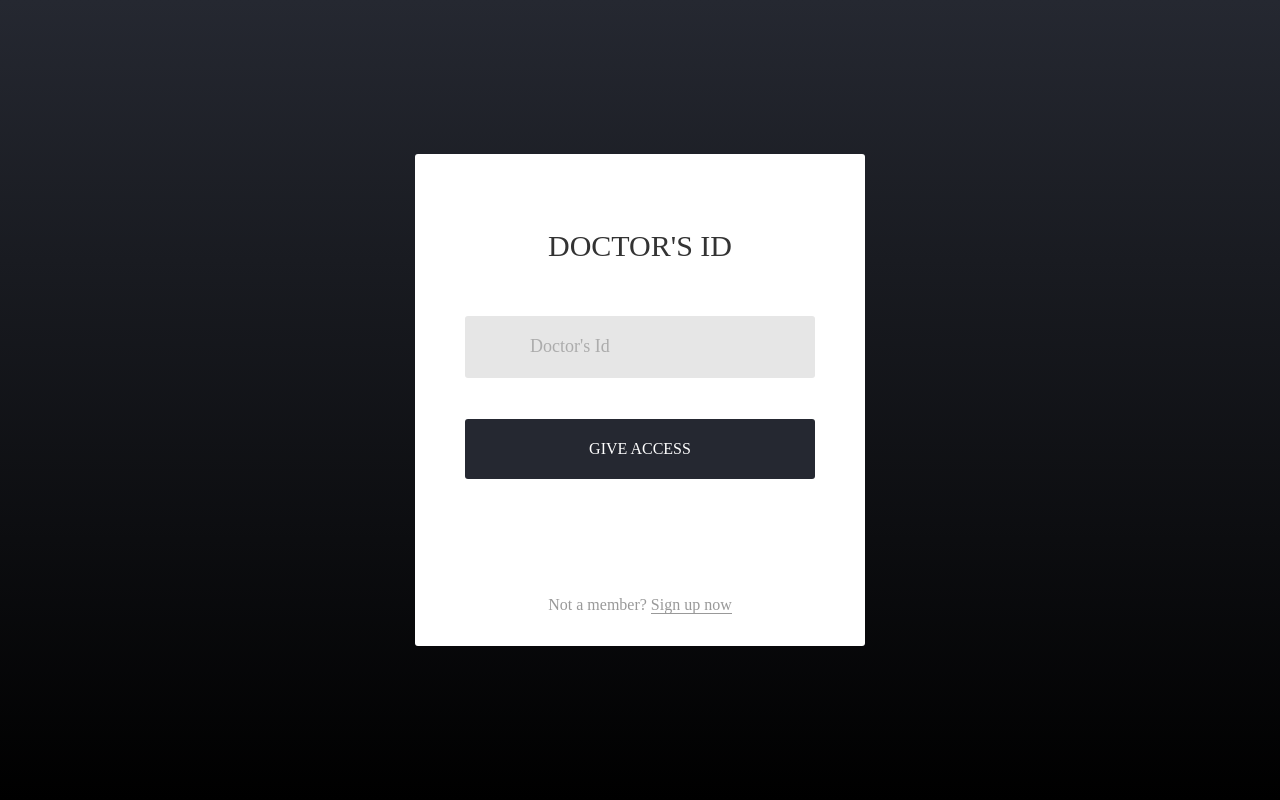
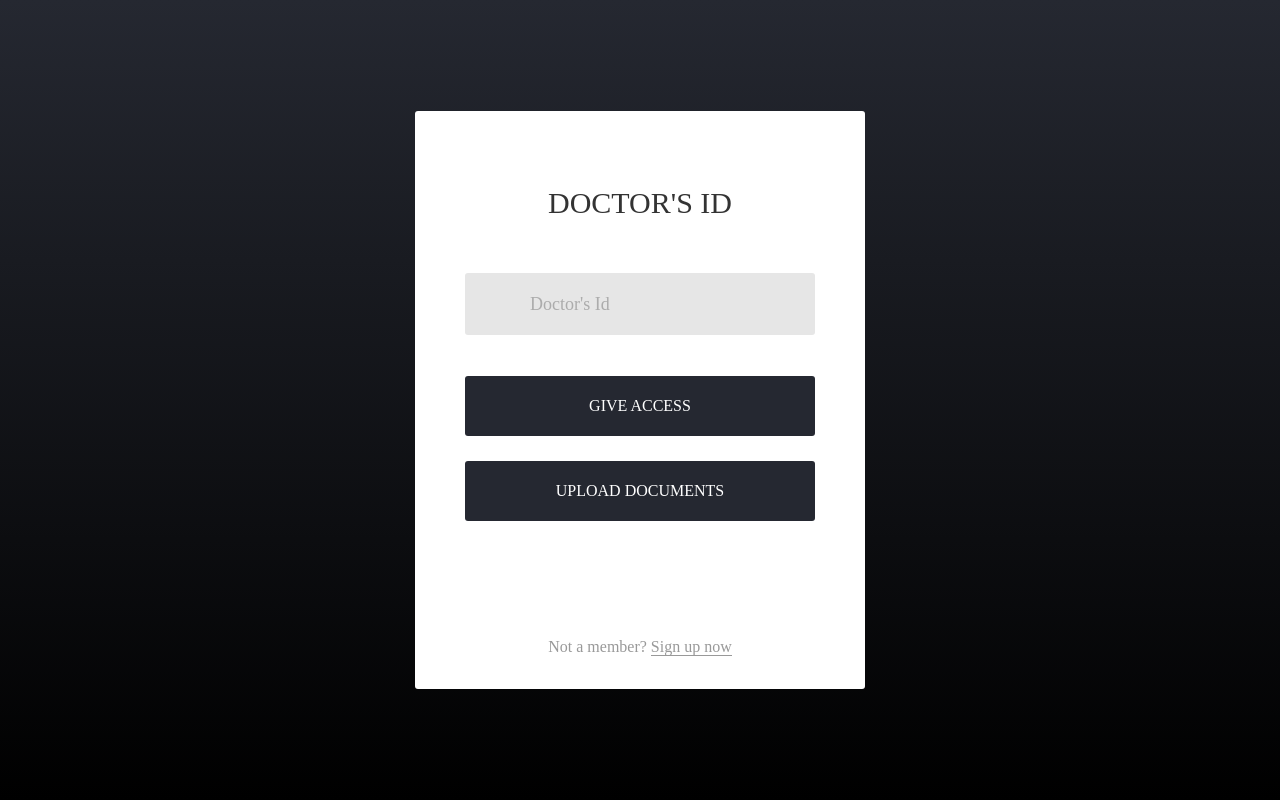
Before and after one commit to 0xhrsh/prometeo, a Django app: page / in a window 1280 px wide. Run offline with Django 3.2, Linux system fonts and the light colour scheme; some libraries are stand-ins or nearby versions; some web fonts are replaced.

Commit message:
upload cutton

```diff
--- a/templates/sparshkalp/doctor.html
+++ b/templates/sparshkalp/doctor.html
@@ -23,6 +23,16 @@
               Give Access
             </button>
           </div>
+
+
+        </form>
+        <form method="GET" action ="{% url 'upload' %}" >
+        <div class="container-login100-form-btn p-t-25">
+          <button method="submit" class="login100-form-btn" value="Submit">
+            Upload Documents
+          </button>
+        </div>
+        </form>
         <div class="text-center w-full p-t-115">
           <span class="txt1">
             Not a member?
@@ -32,7 +42,6 @@
             Sign up now
           </a>
         </div>
-        </form>
       </div>
     </div>
   </div>
```
Lines whose indentation alone changed are shown as unchanged.
